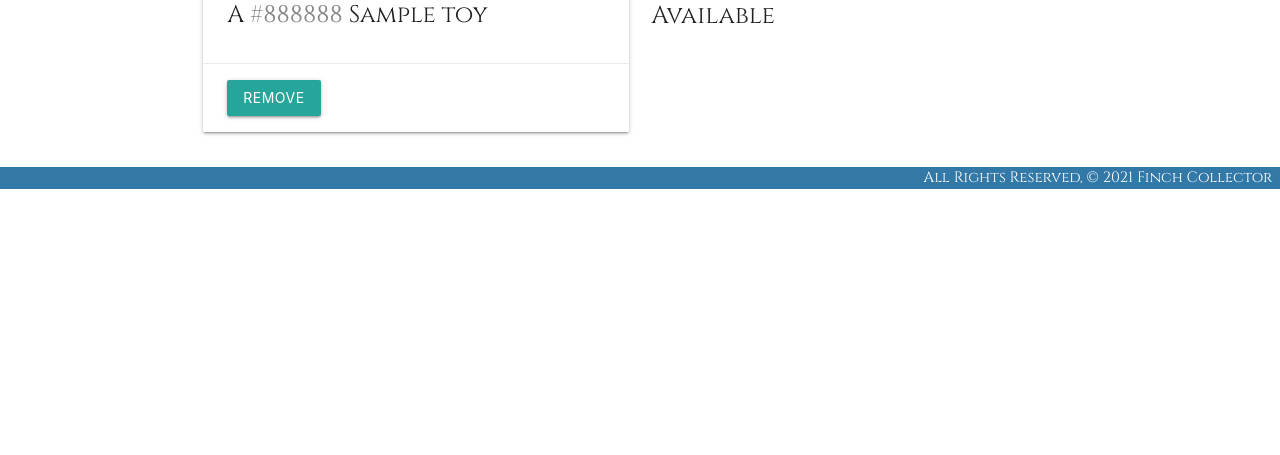
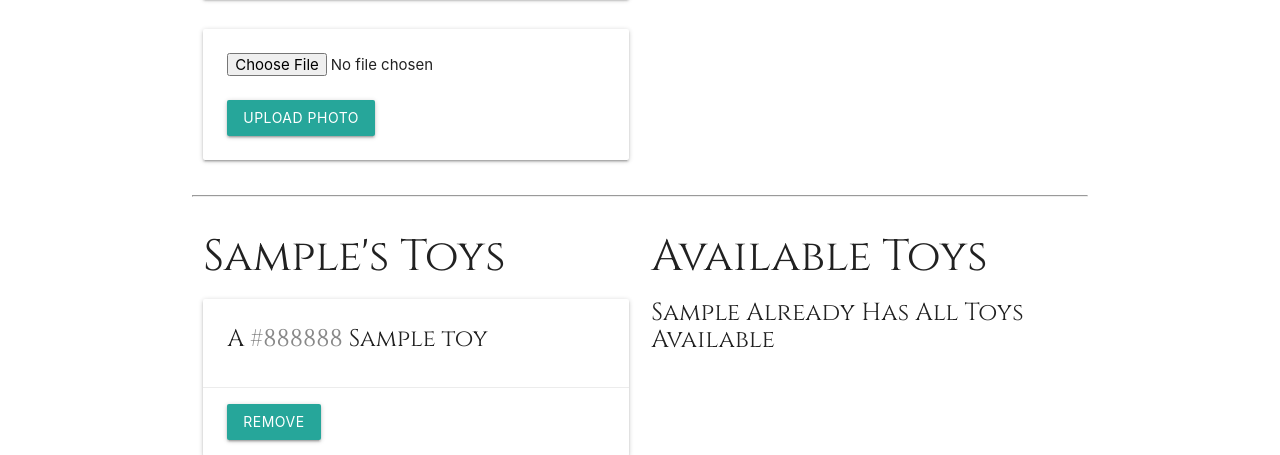
Before and after one commit to nprati01/finch_collector_lab, a Django app: page /finches/1/ in a window 1280 px wide. Shown: the part 774-1229 px from the top of the page. Before the commit the page ends 963 px from the top, so only its background shows below. Run offline with Django 4.2, Linux system fonts and the light colour scheme; tables that the repository leaves empty hold one stand-in row (values such as "Sample post").

Commit message:
upload photo functionality

```diff
--- a/finchcollector/settings.py
+++ b/finchcollector/settings.py
@@ -11,6 +11,10 @@ https://docs.djangoproject.com/en/4.2/ref/settings/
 """
 
 from pathlib import Path
+import environ
+
+environ.Env()
+environ.Env.read_env()
 
 # Build paths inside the project like this: BASE_DIR / 'subdir'.
 BASE_DIR = Path(__file__).resolve().parent.parent
--- a/main_app/admin.py
+++ b/main_app/admin.py
@@ -1,7 +1,8 @@
 from django.contrib import admin
-from .models import Finch, Feeding, Toy
+from .models import Finch, Feeding, Toy, Photo
 
 # Register your models here.
 admin.site.register(Finch)
 admin.site.register(Feeding)
 admin.site.register(Toy)
+admin.site.register(Photo)
--- a/main_app/models.py
+++ b/main_app/models.py
@@ -42,3 +42,11 @@ class Feeding(models.Model):
 
     class Meta:
         ordering = ['-date']
+
+
+class Photo(models.Model):
+    url = models.CharField(max_length=200)
+    finch = models.ForeignKey(Finch, on_delete=models.CASCADE)
+
+    def __str__(self):
+        return f"Photo for finch_id: {self.finch_id} @{self.url}"
--- a/main_app/templates/finches/detail.html
+++ b/main_app/templates/finches/detail.html
@@ -16,6 +16,19 @@
             <a href="{% url 'finches_delete' finch.id %}">Delete</a>
         </div>
     </div>
+    {% for photo in finch.photo_set.all %}
+      <img class="responsive-img card-panel" src="{{photo.url}}">
+    {% empty %}
+      <div class="card-panel teal-text center-align">No Photos Uploaded</div>
+    {% endfor %}
+
+    <form action="{% url 'add_photo' finch.id %}" enctype="multipart/form-data" method="POST" class="card-panel">
+      {% csrf_token %}
+      <input type="file" name="photo-file">
+      <br><br>
+      <button type="submit" class="btn">Upload Photo</button>
+  </form>
+
 </div>
         <div class="col s6">
           <form action="{% url 'add_feeding' finch.id %}" method ="POST">
--- a/main_app/templates/finches/index.html
+++ b/main_app/templates/finches/index.html
@@ -7,6 +7,8 @@
 <div class="card">
     <a href="{% url 'detail' finch.id %}">
     <div class="card-content">
+
+
         <span class="card-title">{{ finch.species }}</span>
         <p>Description: {{ finch.description }}</p>
         <p>Habitat: {{ finch.habitat }}</p>
--- a/main_app/urls.py
+++ b/main_app/urls.py
@@ -15,5 +15,6 @@ urlpatterns = [
     path('finches/<int:finch_id>/add_feeding/', views.add_feeding, name='add_feeding'),
     path('finches/<int:finch_id>/assoc_toy/<int:toy_id>/', views.assoc_toy, name='assoc_toy'),
     path('finches/<int:finch_id>/toys/<int:toy_id>/remove/', views.remove_toy, name='remove_toy'),
+    path('finches/<int:finch_id>/add_photo/', views.add_photo, name='add_photo'),
 
 ]
--- a/main_app/views.py
+++ b/main_app/views.py
@@ -1,7 +1,12 @@
+import os
+import uuid
+import boto3
+
+
 from django.shortcuts import render, redirect
 from django.urls import reverse
 from django.views.generic.edit import CreateView, UpdateView, DeleteView
-from .models import Finch, Toy
+from .models import Finch, Toy, Photo
 from .forms import FeedingForm
 
 
@@ -45,6 +50,26 @@ def remove_toy(request, finch_id, toy_id):
     finch.toys.remove(toy)
     return redirect(reverse('detail', kwargs={'finch_id': finch_id}))
 
+def add_photo(request, finch_id):
+    # photo-file will be the "name" attribute on the <input type="file">
+    photo_file = request.FILES.get('photo-file', None)
+    if photo_file:
+        s3 = boto3.client('s3')
+        # need a unique "key" for S3 / needs image file extension too
+        key = uuid.uuid4().hex[:6] + photo_file.name[photo_file.name.rfind('.'):]
+        # just in case something goes wrong
+        try:
+            bucket = os.environ['S3_BUCKET']
+            s3.upload_fileobj(photo_file, bucket, key)
+            # build the full url string
+            url = f"{os.environ['S3_BASE_URL']}{bucket}/{key}"
+            # we can assign to cat_id or cat (if you have a cat object)
+            Photo.objects.create(url=url, finch_id=finch_id)
+        except Exception as e:
+            print('An error occurred uploading file to S3')
+            print(e)
+    return redirect('detail', finch_id=finch_id)
+
 
 class FinchCreate(CreateView):
   model = Finch
```
Also changed, not shown: main_app/migrations/0005_photo.py (added), main_app/migrations/0006_rename_finch_photo_finch.py (added).
